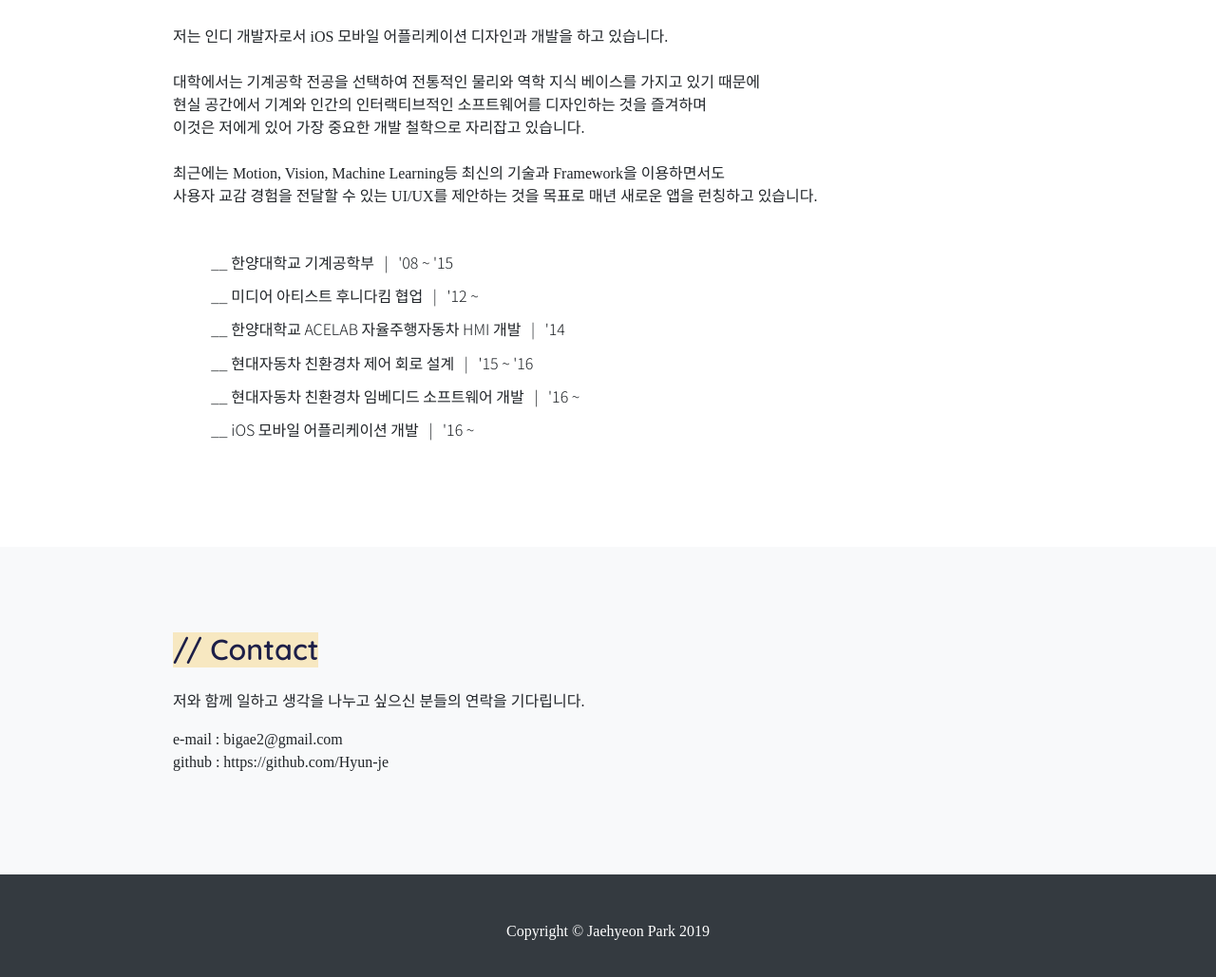
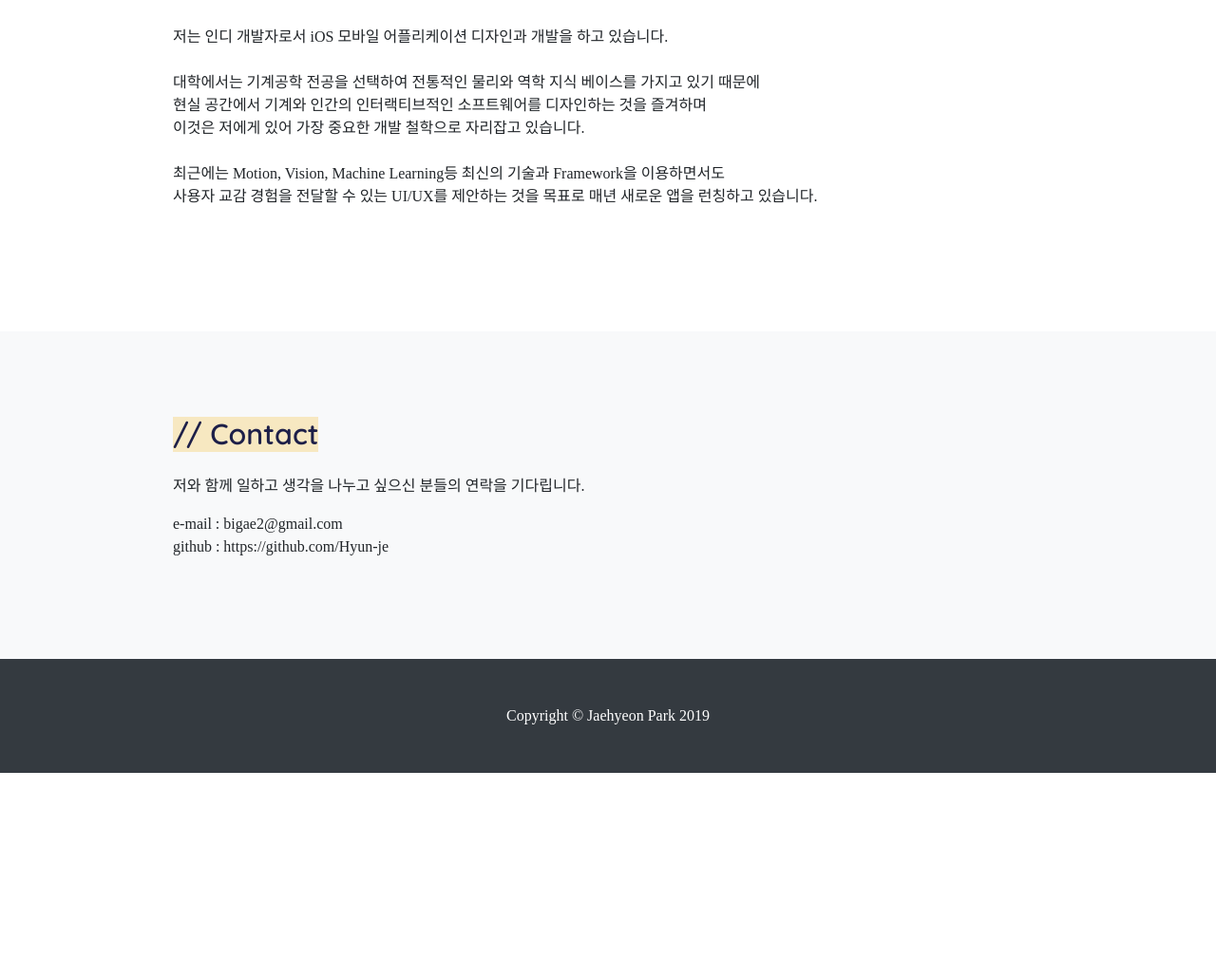
Before and after one commit to Hyun-je/Portfolio, a website: page index.html in a window 1280 px wide. Shown: the part 8093-9122 px from the top of the page at 95% size. After the commit the page ends 8907 px from the top, so only its background shows below. Drawn offline with Linux system fonts and the light colour scheme.

Commit message:
Update index.html

```diff
--- a/index.html
+++ b/index.html
@@ -296,14 +296,7 @@
                         최근에는 Motion, Vision, Machine Learning등 최신의 기술과 Framework을 이용하면서도
                         사용자 교감 경험을 전달할 수 있는 UI/UX를 제안하는 것을 목표로 매년 새로운 앱을 런칭하고 있습니다.
                         </p><br>
-                        <ul class="wow fadeInLeft">
-                            <li>__ 한양대학교 기계공학부 &nbsp;&nbsp;|&nbsp;&nbsp; '08 ~ '15 </li>
-                            <li>__ 미디어 아티스트 후니다킴 협업 &nbsp;&nbsp;|&nbsp;&nbsp; '12 ~</li>
-                            <li>__ 한양대학교 ACELAB 자율주행자동차 HMI 개발 &nbsp;&nbsp;|&nbsp;&nbsp; '14</li>
-                            <li>__ 현대자동차 친환경차 제어 회로 설계 &nbsp;&nbsp;|&nbsp;&nbsp; '15 ~ '16 </li>
-                            <li>__ 현대자동차 친환경차 임베디드 소프트웨어 개발 &nbsp;&nbsp;|&nbsp;&nbsp; '16 ~</li>
-                            <li>__ iOS 모바일 어플리케이션 개발 &nbsp;&nbsp;|&nbsp;&nbsp; '16 ~</li>
-                        </ul>
+
                     </div>
                 </div>
             </div>
```
